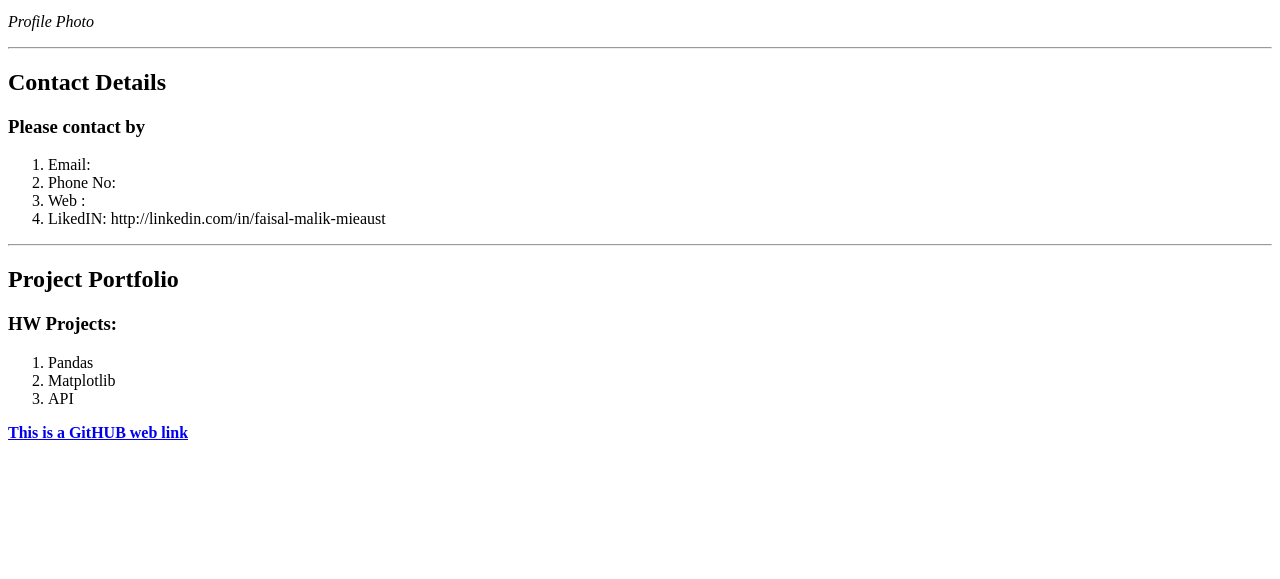
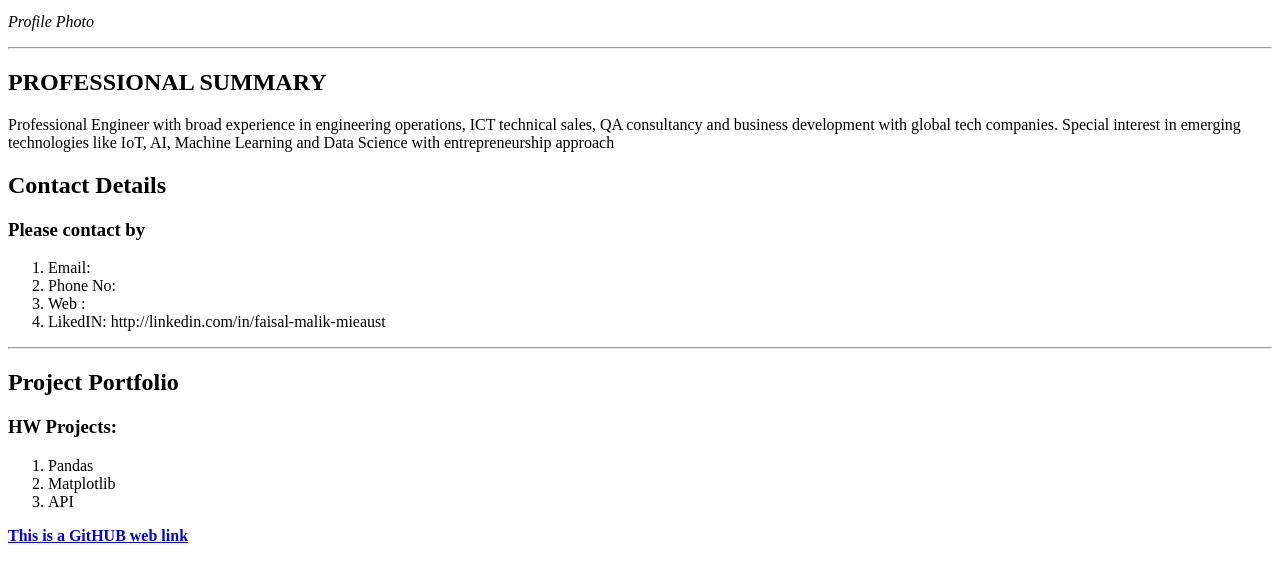
Before and after one commit to faisalmalik97/faisalmalik97.github.io, a plain HTML site: page index.html in a window 1280 px wide. Shown: the part 111-690 px from the top of the page. Drawn offline with Linux system fonts and the light colour scheme.

Commit message:
Update index.html

```diff
--- a/index.html
+++ b/index.html
@@ -18,7 +18,11 @@
     <p><em>Profile Photo</em></p>
     </article>
     <hr>
-    <h2>Contact Details</h2>
+
+  <h2> PROFESSIONAL SUMMARY </h2>
+  <p> Professional Engineer with broad experience in engineering operations, ICT technical sales, QA consultancy and business development with global tech companies. Special interest in emerging technologies like IoT, AI, Machine Learning and Data Science with entrepreneurship approach</p>
+
+  <h2>Contact Details</h2>
       <h3>Please contact by </h3>
       <ol>
         <li>Email: </li>
```
